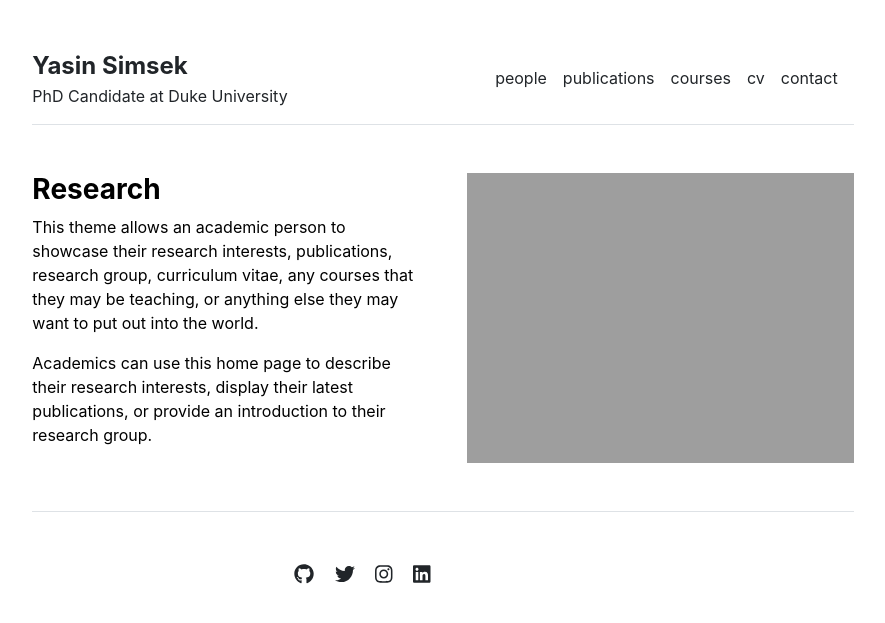
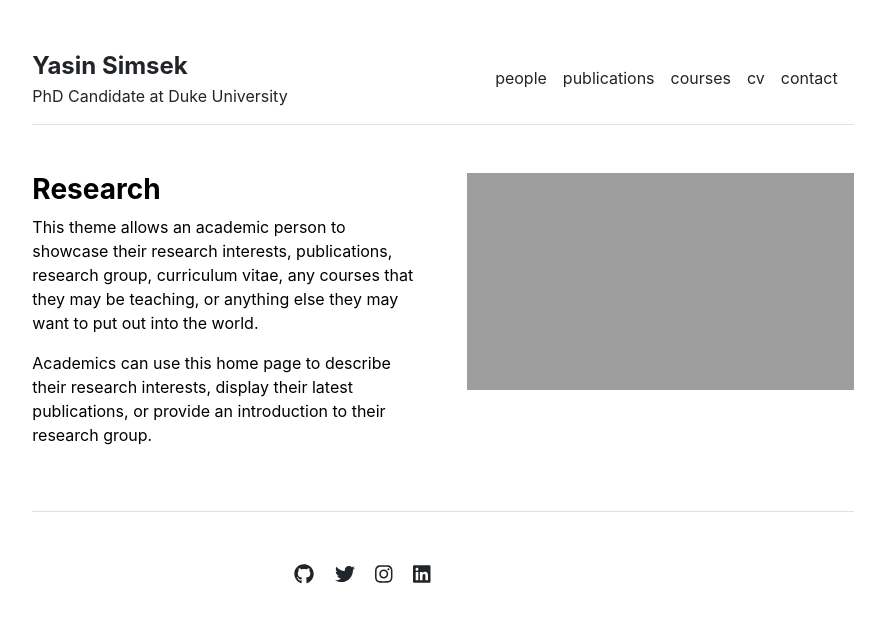
Before and after one commit to yasin-simsek/yasin-simsek.github.io, a Jekyll site: the page built from index.md, in a window 1280 px wide. Shown: the top 623 px of the page, without its empty margins (197-1082 px from the left). Built offline with Jekyll 4.4.1, drawn with Linux system fonts in a browser that asks for light colours.

Commit message:
photo size

```diff
--- a/_layouts/home.html
+++ b/_layouts/home.html
@@ -8,7 +8,7 @@ layout: default
     {{ content }}
   </div>
   <div class="col-md-6">
-    <img src="{{ site.github.url }}/assets/img/duke_photo.jpg" alt="Home" width="100%">
+    <img src="{{ site.github.url }}/assets/img/duke_photo.jpg" alt="Home" width="100%" height="75%">
   </div>
 </div>
 
```
